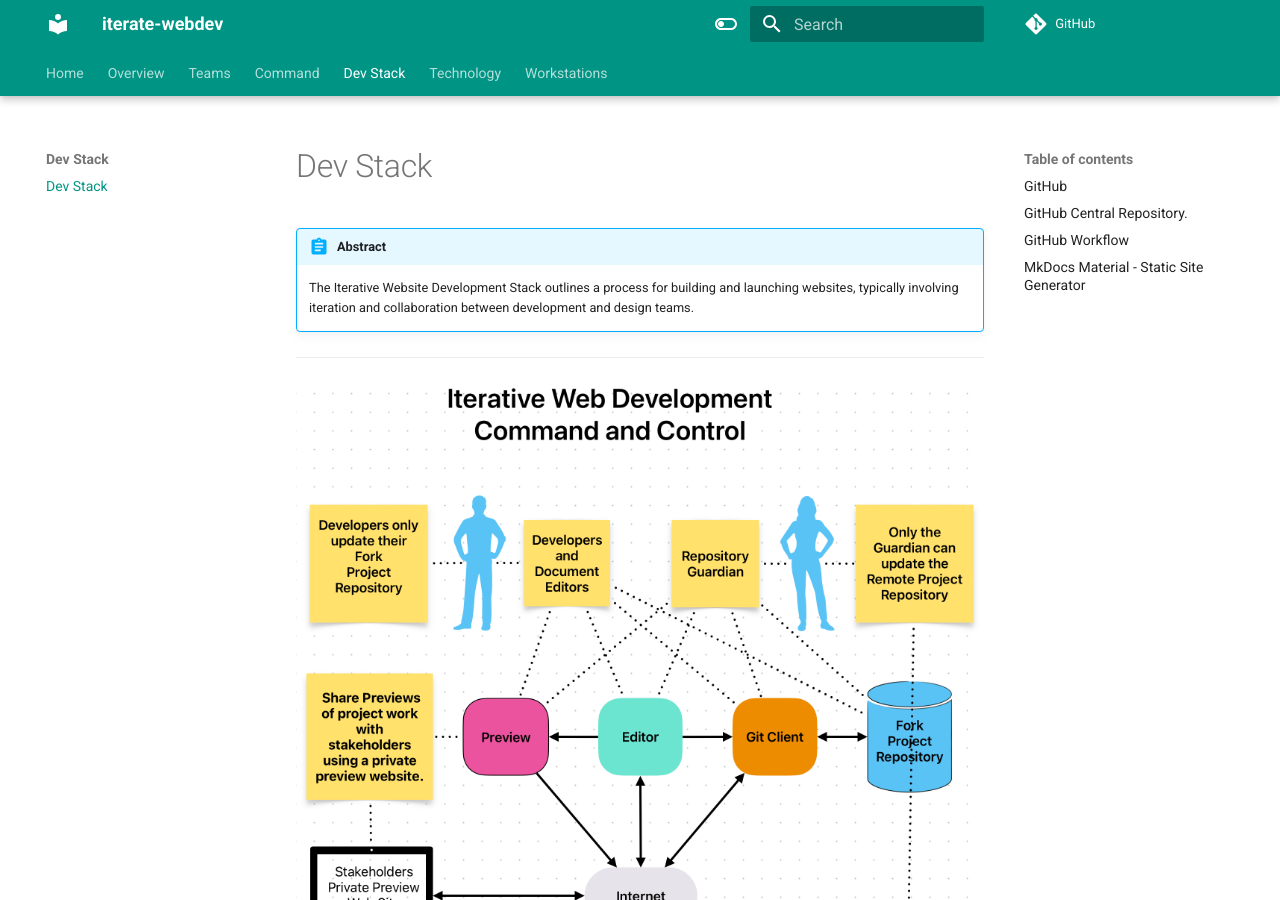
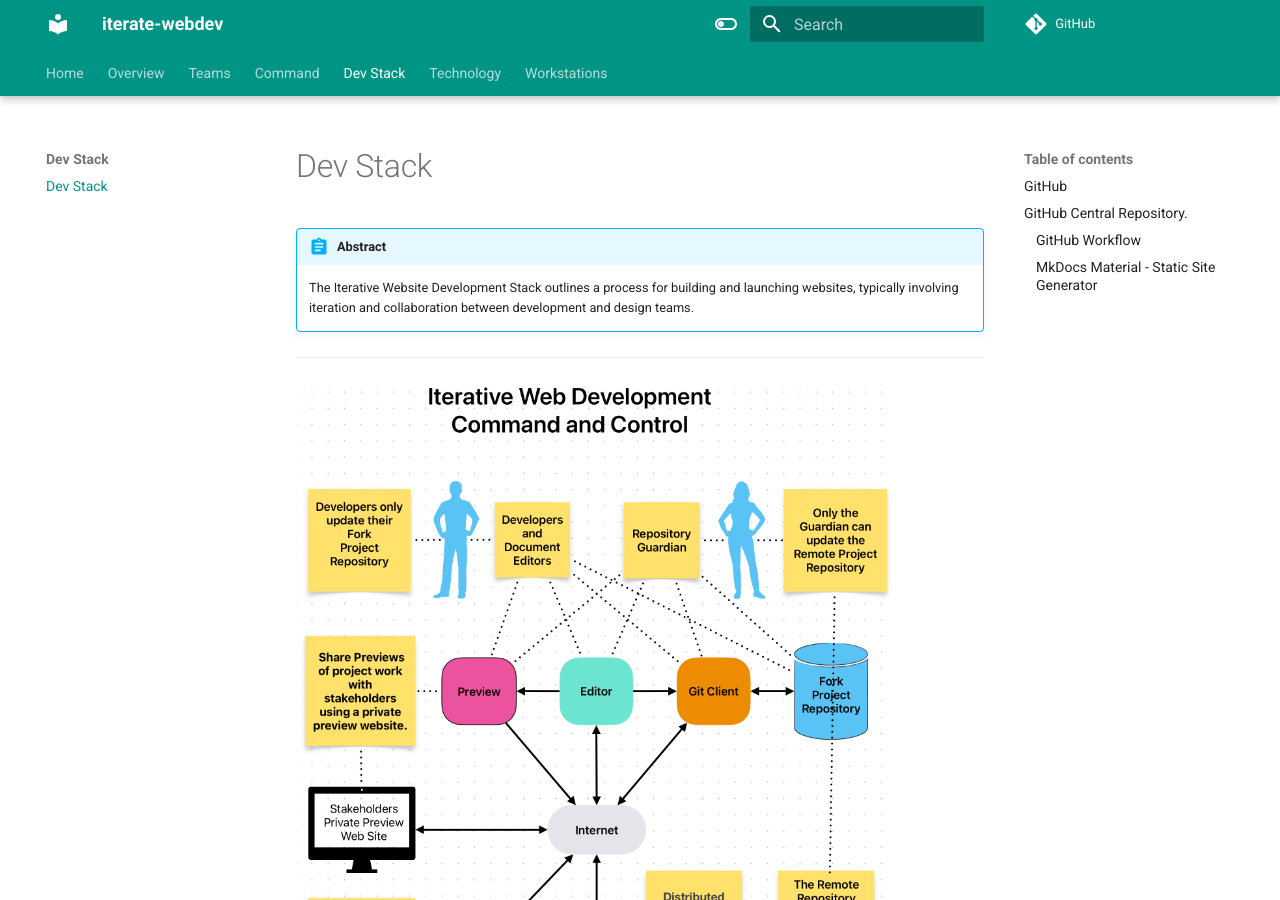
Before and after one commit to JohnTelford/iterate-webdev-cloudflare, an MkDocs documentation site: the page built from docs/dev_stack.md, in a window 1280 px wide and 900 px high. Built offline with MkDocs 1.6.1 and Material for MkDocs 9.7.7, drawn with Linux system fonts in a browser that asks for light colours; comment, search, counter and statistics services are not loaded.

Commit message:
refactor

```diff
--- a/docs/dev_stack.md
+++ b/docs/dev_stack.md
@@ -6,7 +6,7 @@
 ---
 
 
-![CC](/img/Command and Control.png){ width="800"}
+![CC](/img/Command and Control.png){ width="600"}
 
 
 The iterative website development process uses core technologies:
@@ -55,7 +55,7 @@
 
 ---
 
-#### GitHub
+## GitHub
 
 [GitHub](github.md) is a Distributed Version Control Systems enabling multiple teams to work separately on the same project without having an impact on the work of others. [GitHub](github.md) manages an online web hosted Central Website Repository containing all project files. It is a unified source of truth. It helps teams collaborate and maintain the entire history of project file changes, and helps answer the questions **who changed what, where, when, and why** for the lifetime of the project
 
@@ -65,7 +65,7 @@
 
 Team members fork a copy of the central repo to their [GitHub](github.md) account, then make a clone on workstations to make changes. They cannot directly make changes to the central repo and commit to their own repo clone. Stakeholders determine when changes are ready, then developers open PRs to the central repository, which the gatekeeper merges after team agreement. The central repo is deployed to the Internet after sufficient testing.
 
-#### GitHub Central Repository.
+## GitHub Central Repository.
 
 Iterative website development in teams uses Git, [GitHub](github.md), and a central repository controlled by the project gatekeeper. The team members use the website development stack to develop, deploy, and maintain websites. Team members make changes to their local repository clone, commit changes to their local repository, and may deploy their local repository to a [Private Websites Preview](preview.md) to get stakeholder feedback. A [GitHub](github.md) pull request is made when stakeholders determine the changes are ready, which is examined and tested before being committed to the central [Mkdocs](https://www.mkdocs.org) repository by the gatekeeper. Developers then pull the central repository changes and commit them to their local repository copy of the central project. After sufficient development and testing iterations, the gatekeeper deploys the central project repository to the public internet.
 
```
Also changed, not shown: docs/workstations.md (+4 -4 lines).
